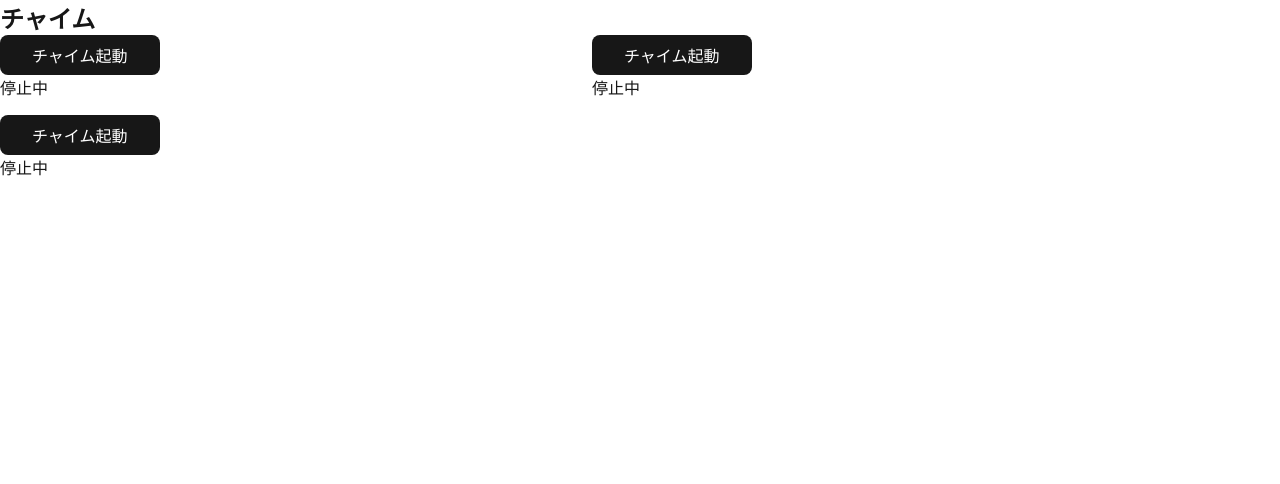
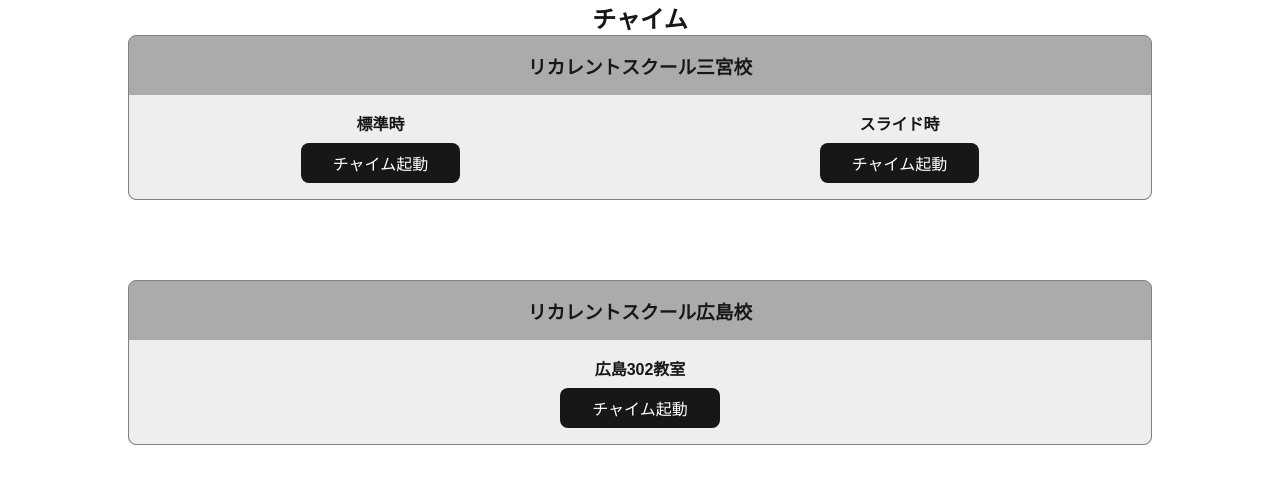
Before and after one commit to Syo-M/school_base, a Next.js app: page / in a window 1280 px wide. Shown: the top 484 px of the page. Built offline with nearby package versions, Linux system fonts and the light colour scheme.

Commit message:
5st_UI試作

```diff
--- a/app/_components/School_chime/MultiSoundTimer/index.module.css
+++ b/app/_components/School_chime/MultiSoundTimer/index.module.css
@@ -1,9 +1,14 @@
 .timerContainer {
-    flex-basis: 45%;
+    flex-basis: 360px;
 }
 
 .timer-triggered {
     color: var(--activeColor);
+}
+
+.timerControls {
+    margin-block-start: 0.5rem;
+    text-align: center;
 }
 
 .timerButton {
@@ -25,10 +30,13 @@
     flex-direction: column;
     justify-content: center;
     align-items: center;
-    margin-top: 1rem;
+    margin-block-start: 1rem;
+    margin-inline: auto;
     border: 1px solid black;
-    padding: 1rem;
+    padding: 1rem 0.5rem;
     transition: all 0.3s linear;
+    border-radius: 0.5rem;
+    background-color: #fff;
 }
 
 .timerList ul {
@@ -40,9 +48,10 @@
 }
 
 .timerList ul li {
-    flex-basis: 45%;
+    flex-basis: calc((100% / 2) - ((0.5rem) / 2));
     list-style-type: none;
     margin: 0;
     padding: 0;
     transition: all 0.3s linear;
+    font-size: 14px;
 }
--- a/app/_components/School_chime/MultiSoundTimer/index.tsx
+++ b/app/_components/School_chime/MultiSoundTimer/index.tsx
@@ -1,6 +1,6 @@
 "use client";
 
-import React, { useState, useEffect, useRef } from "react";
+import React, { useState, useEffect, useRef, useCallback } from "react";
 import styles from "./index.module.css";
 
 // タイマー設定の型定義を拡張して音源情報を追加
@@ -41,26 +41,8 @@
         };
     };
 
-    // タイマー発火時のハンドラー
-    const handleTimerTriggered = (timer: TimerSetting) => {
-        console.log(`${timer.label || "アラーム"}の時間です！`);
-
-        // 使用する音源URLの決定（個別設定 or デフォルト）
-        const soundToPlay = timer.soundUrl || defaultSoundUrl;
-
-        // 対応する音源を再生
-        playSound(soundToPlay, timer.id);
-
-        // 通知APIが利用可能であれば通知も表示
-        if ("Notification" in window && Notification.permission === "granted") {
-            new Notification(`${timer.label || "アラーム"}の時間です！`, {
-                body: `${String(timer.hour).padStart(2, "0")}:${String(timer.minute).padStart(2, "0")}になりました。`,
-            });
-        }
-    };
-
-    // 音源再生関数
-    const playSound = (soundUrl: string, timerId: string | number) => {
+    // 音源再生関数 - useCallbackでメモ化
+    const playSound = useCallback((soundUrl: string, timerId: string | number) => {
         const audioKey = `audio-${timerId}`;
 
         // すでに存在する場合は使い回し、なければ新規作成
@@ -80,7 +62,31 @@
                 console.error("オーディオのsrc:", audioRefs.current[audioKey]?.src);
                 console.error("オーディオの状態:", audioRefs.current[audioKey]?.readyState);
             });
-    };
+    }, []);
+
+    // タイマー発火時のハンドラー - useCallbackでメモ化
+    const handleTimerTriggered = useCallback(
+        (timer: TimerSetting) => {
+            console.log(`${timer.label || "アラーム"}の時間です！`);
+
+            // 使用する音源URLの決定（個別設定 or デフォルト）
+            const soundToPlay = timer.soundUrl || defaultSoundUrl;
+
+            // 対応する音源を再生
+            playSound(soundToPlay, timer.id);
+
+            // 通知APIが利用可能であれば通知も表示
+            if ("Notification" in window && Notification.permission === "granted") {
+                new Notification(`${timer.label || "アラーム"}の時間です！`, {
+                    body: `${String(timer.hour).padStart(2, "0")}:${String(timer.minute).padStart(
+                        2,
+                        "0"
+                    )}になりました。`,
+                });
+            }
+        },
+        [defaultSoundUrl, playSound]
+    );
 
     // タイマーが実行中の場合にアラームをチェックする
     useEffect(() => {
@@ -106,7 +112,7 @@
         }, 1000);
 
         return () => clearInterval(intervalId);
-    }, [isRunning, timerSettings, triggeredTimers, defaultSoundUrl]);
+    }, [isRunning, timerSettings, triggeredTimers, handleTimerTriggered]);
 
     // タイマーの開始/停止を切り替え
     const toggleTimer = () => {
@@ -139,7 +145,7 @@
                                     <div className="timer-info">
                                         <span className="timer-time">{formatTime(timer.hour, timer.minute)}</span>
                                         {timer.label && <span className="timer-label"> {timer.label}</span>}
-                                        {timer.soundUrl && <span className="timer-custom-sound"> 🔊</span>}
+                                        {timer.soundUrl && <span className="timer-custom-sound"> 👋</span>}
                                         {triggeredTimers.has(timer.id) && <span className="timer-triggered"> ✓</span>}
                                     </div>
                                 </li>
@@ -150,14 +156,14 @@
             )}
 
             {/* タイマー制御ボタン */}
-            <div className="timer-controls">
+            <div className={styles.timerControls}>
                 <button className={styles.timerButton} onClick={toggleTimer}>
                     {isRunning ? "チャイム停止" : "チャイム起動"}
                 </button>
             </div>
 
-            {/* ステータス表示 */}
-            <p className="timer-status">{isRunning ? "実行中" : "停止中"}</p>
+            {/* ステータス表示 必要なら*/}
+            {/* <p className="timer-status">{isRunning ? "実行中" : "停止中"}</p> */}
         </div>
     );
 }
--- a/app/_components/School_chime/index.module.css
+++ b/app/_components/School_chime/index.module.css
@@ -1,5 +1,41 @@
+.sec01 {
+    padding-inline: 0.5rem;
+}
+
+.pageTitle {
+    text-align: center;
+}
+
+.chimeBox h4 {
+    text-align: center;
+}
+
 .chimeContainer {
+    max-width: 1024px;
+    margin-block-end: 5rem;
+    border: 1px solid var(--borderColor);
+    border-radius: 0.5rem;
+    margin-inline: auto;
+    background-color: #ababab;
+}
+
+.chimeContainer h3 {
+    text-align: center;
+    padding-block: 1rem;
+}
+
+.chimeInner {
     display: flex;
-    gap: 1rem;
-    flex-wrap: wrap;
+    flex-direction: column;
+    gap: 3rem;
+    background-color: #eeeeee;
+    border-radius: 0 0 0.5rem 0.5rem;
+    padding-block: 1rem;
+
+    @media (width >= 800px) {
+        flex-direction: row;
+        flex-wrap: wrap;
+        justify-content: space-around;
+        gap: 1rem;
+    }
 }
--- a/app/_components/School_chime/index.tsx
+++ b/app/_components/School_chime/index.tsx
@@ -20,10 +20,10 @@
         { id: 11, hour: 15, minute: 50, label: "６限目開始" },
         { id: 12, hour: 16, minute: 40, label: "６限目終わり" },
         {
-            id: 12,
-            hour: 20,
-            minute: 10,
-            label: "自習時間終了5分前",
+            id: 13,
+            hour: 17,
+            minute: 35,
+            label: "自習終了5分前",
             soundUrl: "https://github.com/Syo-M/studio02base/raw/main/bgm/hotaru_piano_10.mp3",
         },
         // 最大20個まで追加可能
@@ -42,6 +42,13 @@
         { id: 10, hour: 15, minute: 35, label: "５限目終わり" },
         { id: 11, hour: 15, minute: 45, label: "６限目開始" },
         { id: 12, hour: 16, minute: 40, label: "６限目終わり" },
+        {
+            id: 13,
+            hour: 17,
+            minute: 35,
+            label: "自習終了5分前",
+            soundUrl: "https://github.com/Syo-M/studio02base/raw/main/bgm/hotaru_piano_10.mp3",
+        },
         // 最大20個まで追加可能
     ];
 
@@ -58,30 +65,58 @@
         { id: 10, hour: 15, minute: 10, label: "５限目終わり" },
         { id: 11, hour: 15, minute: 20, label: "６限目開始" },
         { id: 12, hour: 16, minute: 10, label: "６限目終わり" },
+        {
+            id: 13,
+            hour: 17,
+            minute: 5,
+            label: "自習終了5分前",
+            soundUrl: "https://github.com/Syo-M/studio02base/raw/main/bgm/hotaru_piano_10.mp3",
+        },
         // 最大20個まで追加可能
     ];
 
     return (
-        <>
-            <h2>チャイム</h2>
-            <section className={Styles.chimeContainer}>
+        <section className={Styles.sec01}>
+            <h2 className={Styles.pageTitle}>チャイム</h2>
+
+            <div className={Styles.chimeContainer}>
+                <h3>リカレントスクール三宮校</h3>
+
+                <div className={Styles.chimeInner}>
+                    <div className={Styles.chimeBox}>
+                        <h4>標準時</h4>
                         <MultiSoundTimer
                             timerSettings={sannomiyaNomal}
                             defaultSoundUrl="https://github.com/Syo-M/studio02base/raw/main/bgm/school_Bell.mp3"
                             autoStart={false}
                         />
+                    </div>
 
+                    <div className={Styles.chimeBox}>
+                        <h4>スライド時</h4>
                         <MultiSoundTimer
                             timerSettings={sannomiyaSlide}
                             defaultSoundUrl="https://github.com/Syo-M/studio02base/raw/main/bgm/school_Bell.mp3"
                             autoStart={false}
                         />
+                    </div>
+                </div>
+            </div>
 
+            <div className={Styles.chimeContainer}>
+                <h3>リカレントスクール広島校</h3>
+
+                <div className={Styles.chimeInner}>
+                    <div className={Styles.chimeBox}>
+                        <h4>広島302教室</h4>
                         <MultiSoundTimer
                             timerSettings={hiroshima302}
                             defaultSoundUrl="https://github.com/Syo-M/studio02base/raw/main/bgm/school_Bell.mp3"
                             autoStart={false}
                         />
+                    </div>
+                </div>
+            </div>
 
             {/* <MultiSoundTimer
                     timerSettings={[
@@ -93,6 +128,5 @@
                     autoStart={true}
                 /> */}
         </section>
-        </>
     );
 }
--- a/app/globals.css
+++ b/app/globals.css
@@ -4,6 +4,7 @@
     --textColorBlack: #333333;
     --background: #ffffff;
     --foreground: #171717;
+    --borderColor: #828282;
     --activeColor: red;
 }
 
```
Lines whose indentation alone changed are shown as unchanged.
